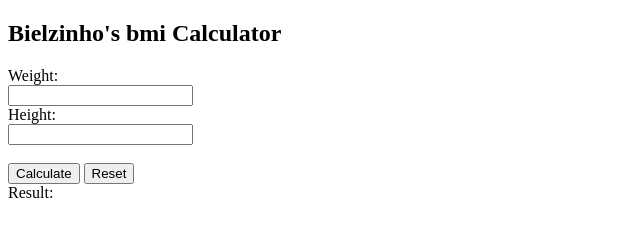
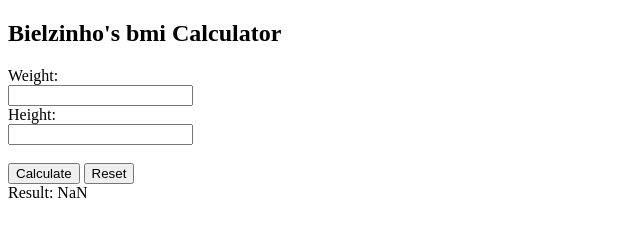
Before and after one commit to gnoronha42/bmi-calculator, a plain HTML site: page bmi-Calculator/index.html in a window 1280 px wide. Both pictures are taken after a click on the button "Calculate". Shown: the full height of the page, 0-640 px from the left. Drawn offline with Linux system fonts and the light colour scheme.

Commit message:
fixed bugs now is working

```diff
--- a/bmi-Calculator/index.html
+++ b/bmi-Calculator/index.html
@@ -36,13 +36,13 @@
       const weightNode = document.getElementsByName("weight")[0];
       const heigthNode = document.getElementsByName("height")[0];
       const weight = parseFloat(weightNode.value)
-      const height = parseFloat(heigthNode.value)
+      const height  = parseFloat(heigthNode.value)
 
 
 
-      var bmi = weight/(heigth*heigth);
+      const bmi = weight/(height*height);
 
-      document.querySelector("#result").innerHTML = imc.toFixed(2);
+      document.querySelector("#result").innerHTML = bmi.toFixed(2);
     }
 
   </script>
```
